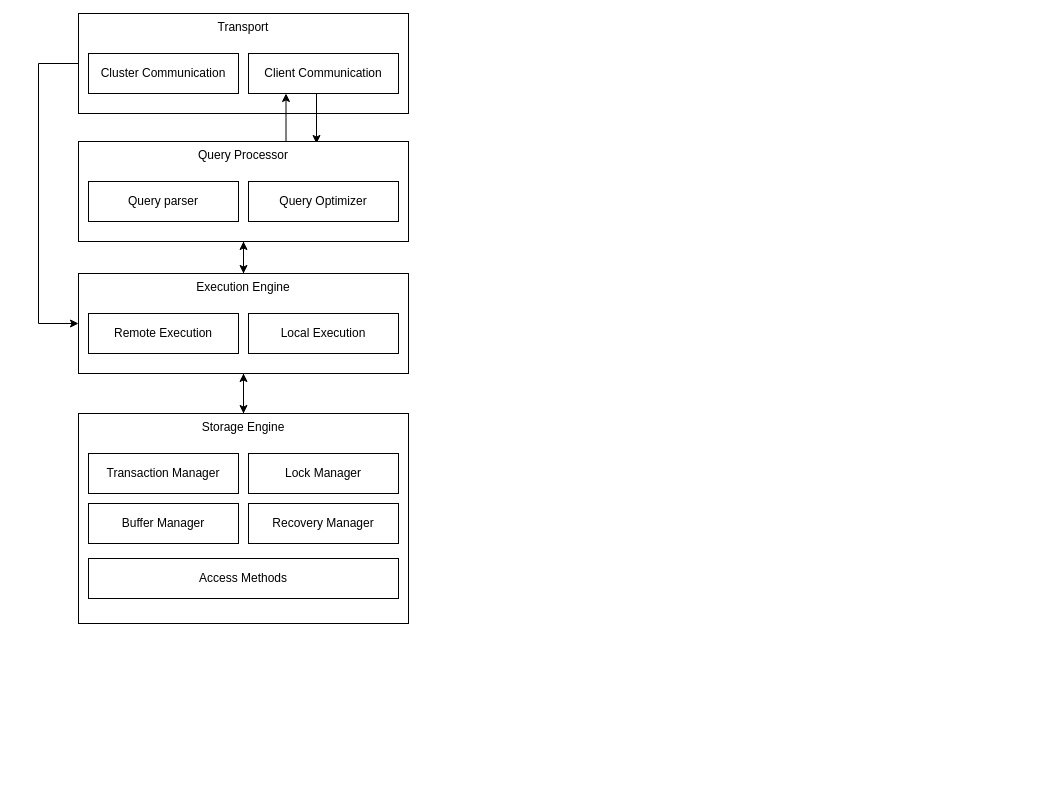
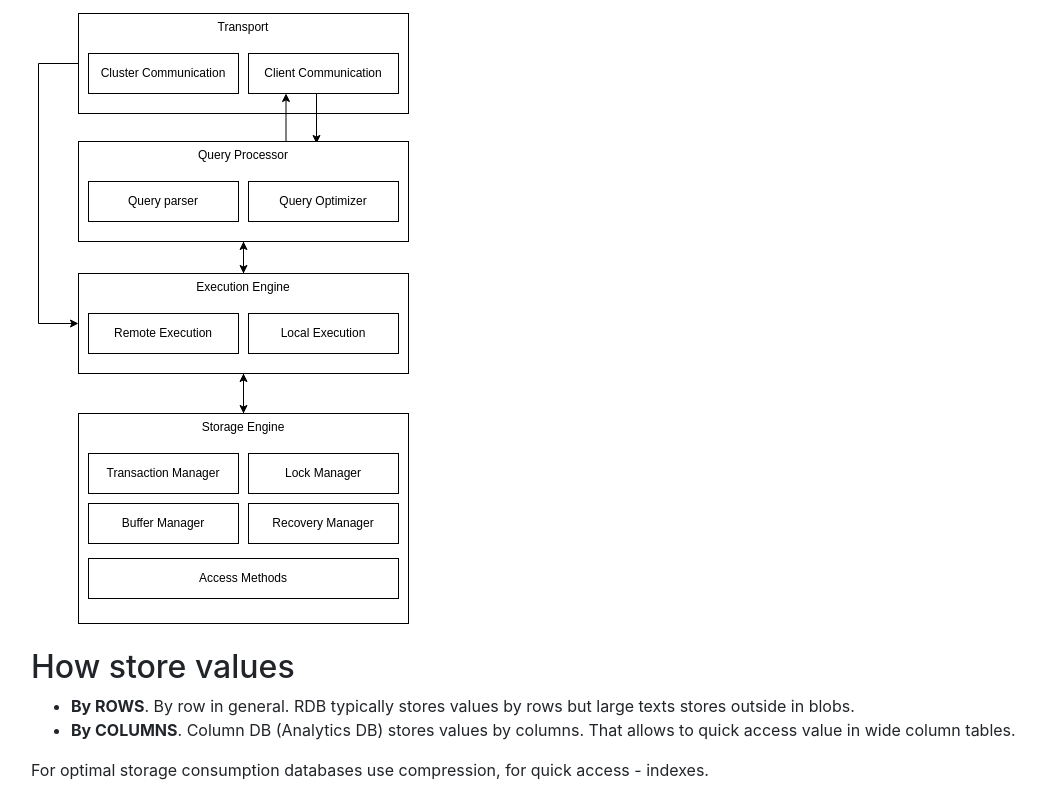
Before and after one commit to mrk-andreev/mrk-andreev.github.io, a website: page snippets/dbms_architecture/index.html in a window 1280 px wide. Shown: the part 324-1122 px from the top of the page, without its empty margins (54-1096 px from the left). Before the commit the page ends 948 px from the top, so only its background shows below. Drawn offline with nearby package versions, Linux system fonts and the light colour scheme.

Commit message:
Add draft for dbms

```diff
--- a/snippets/dbms_architecture/index.html
+++ b/snippets/dbms_architecture/index.html
@@ -39,6 +39,17 @@
     <div>
         <img src="DBMS_Arch.svg" alt="" class="img-fluid"/>
     </div>
+    <br/>
+    <h2>How store values</h2>
+    <ul>
+        <li><b>By ROWS</b>. By row in general. RDB typically stores values by rows but large texts stores outside in
+            blobs.
+        </li>
+        <li><b>By COLUMNS</b>. Column DB (Analytics DB) stores values by columns. That allows to quick access value
+            in wide column tables.
+        </li>
+    </ul>
+    <p>For optimal storage consumption databases use compression, for quick access - indexes.</p>
     <div class="text-right">
         <script type="text/javascript"
                 src="//s7.addthis.com/js/300/addthis_widget.js#pubid=ra-5ca389f3b6700245"></script>
```
Also changed, not shown: snippets/index.html (+1 -0 lines).
